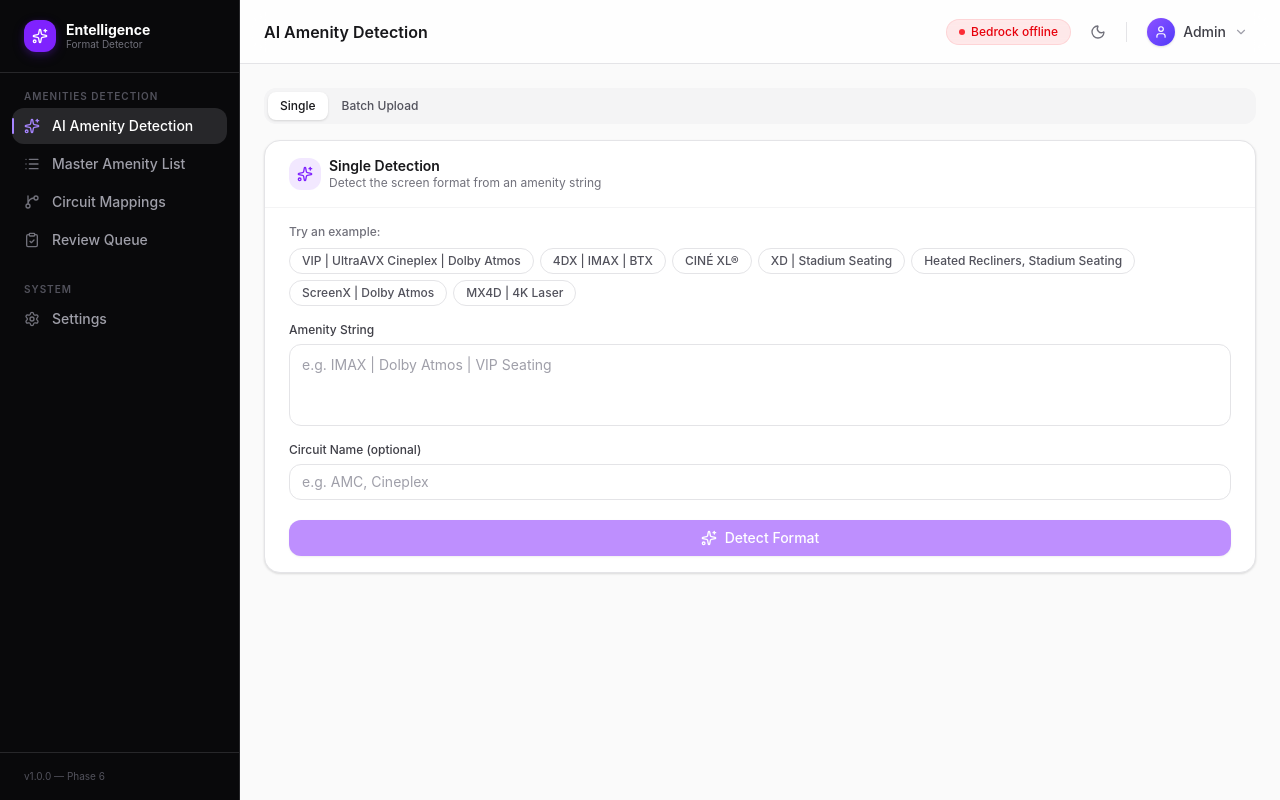
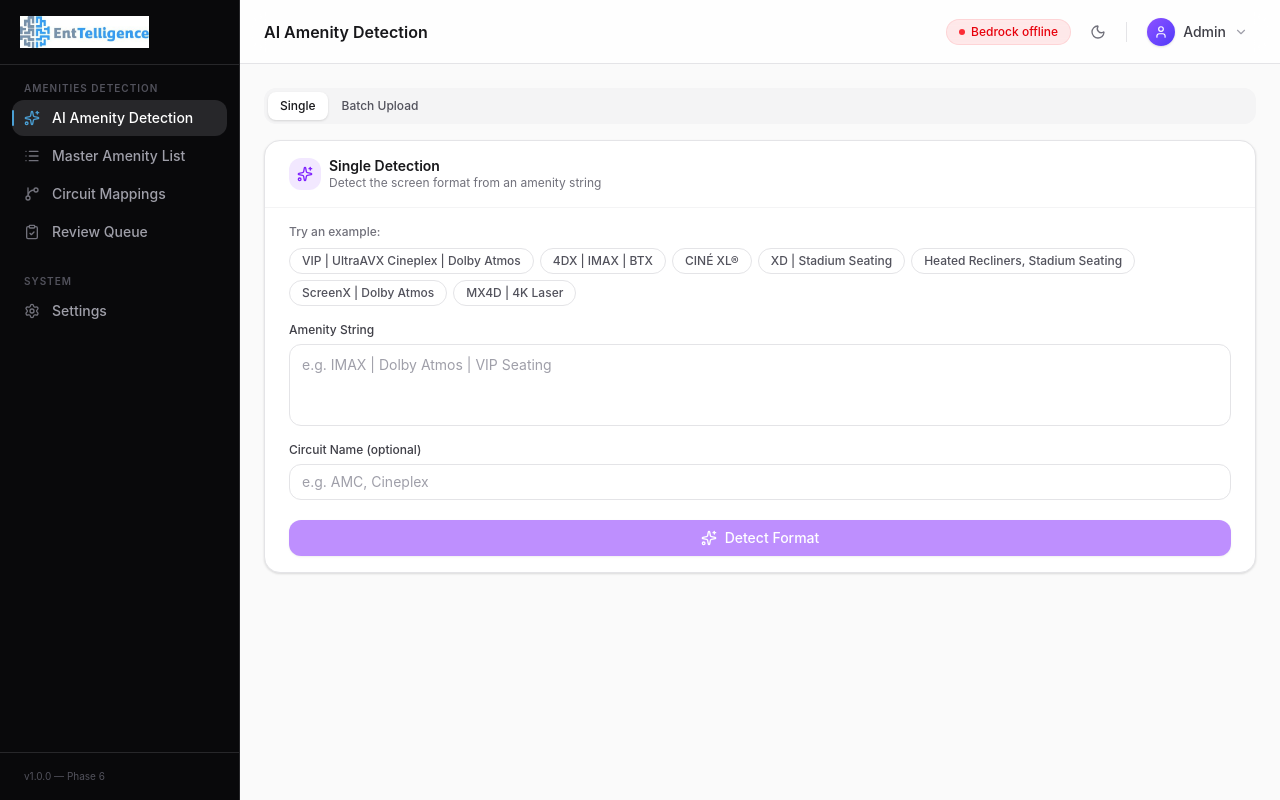
Before and after one commit to prad29/entelligence-ai, a React (Vite) app in the folder frontend/: page /detection in a window 1280 px wide. Built offline with nearby package versions, Linux system fonts and the light colour scheme; no server answers.

Commit message:
brand: replace sidebar logo with EntTelligence logo image; active nav indicator to brand blue

```diff
--- a/frontend/src/components/layout/AppSidebar.tsx
+++ b/frontend/src/components/layout/AppSidebar.tsx
@@ -39,13 +39,13 @@ function SidebarNavItem({ to, icon, label, onClick }: NavItem & { onClick?: () =
       className={cn(
         'group flex items-center gap-3 px-3 py-2 rounded-lg text-sm font-medium transition-all duration-150 relative',
         isActive
-          ? 'bg-zinc-800 text-white dark:bg-zinc-700 before:absolute before:left-0 before:top-1/2 before:-translate-y-1/2 before:h-4 before:w-0.5 before:rounded-full before:bg-violet-400'
+          ? 'bg-zinc-800 text-white dark:bg-zinc-700 before:absolute before:left-0 before:top-1/2 before:-translate-y-1/2 before:h-4 before:w-0.5 before:rounded-full before:bg-[#4A9FD4]'
           : 'text-zinc-400 dark:text-zinc-400 hover:bg-zinc-800/60 dark:hover:bg-zinc-800/40 hover:text-zinc-100'
       )}
     >
       <span className={cn(
         'shrink-0 transition-colors',
-        isActive ? 'text-violet-400' : 'text-zinc-500 group-hover:text-zinc-300'
+        isActive ? 'text-[#4A9FD4]' : 'text-zinc-500 group-hover:text-zinc-300'
       )}>
         {icon}
       </span>
@@ -73,16 +73,8 @@ function SidebarContent({ onItemClick }: { onItemClick?: () => void }) {
   return (
     <div className="flex flex-col h-full">
       {/* Logo */}
-      <div className="px-6 py-5 border-b border-zinc-800 dark:border-zinc-800">
-        <div className="flex items-center gap-2.5">
-          <div className="h-8 w-8 rounded-lg bg-violet-600 flex items-center justify-center shadow-md shadow-violet-900/30">
-            <Sparkles className="h-4 w-4 text-white" />
-          </div>
-          <div>
-            <p className="text-sm font-bold text-white leading-none">Entelligence</p>
-            <p className="text-[10px] text-zinc-500 mt-0.5 leading-none">Format Detector</p>
-          </div>
-        </div>
+      <div className="px-5 py-4 border-b border-zinc-800 dark:border-zinc-800">
+        <img src="/logo.png" alt="EntTelligence" className="h-8 w-auto" />
       </div>
 
       {/* Nav groups */}
```
Also changed, not shown: frontend/public/favicon.png (added), frontend/public/logo.png (added).
